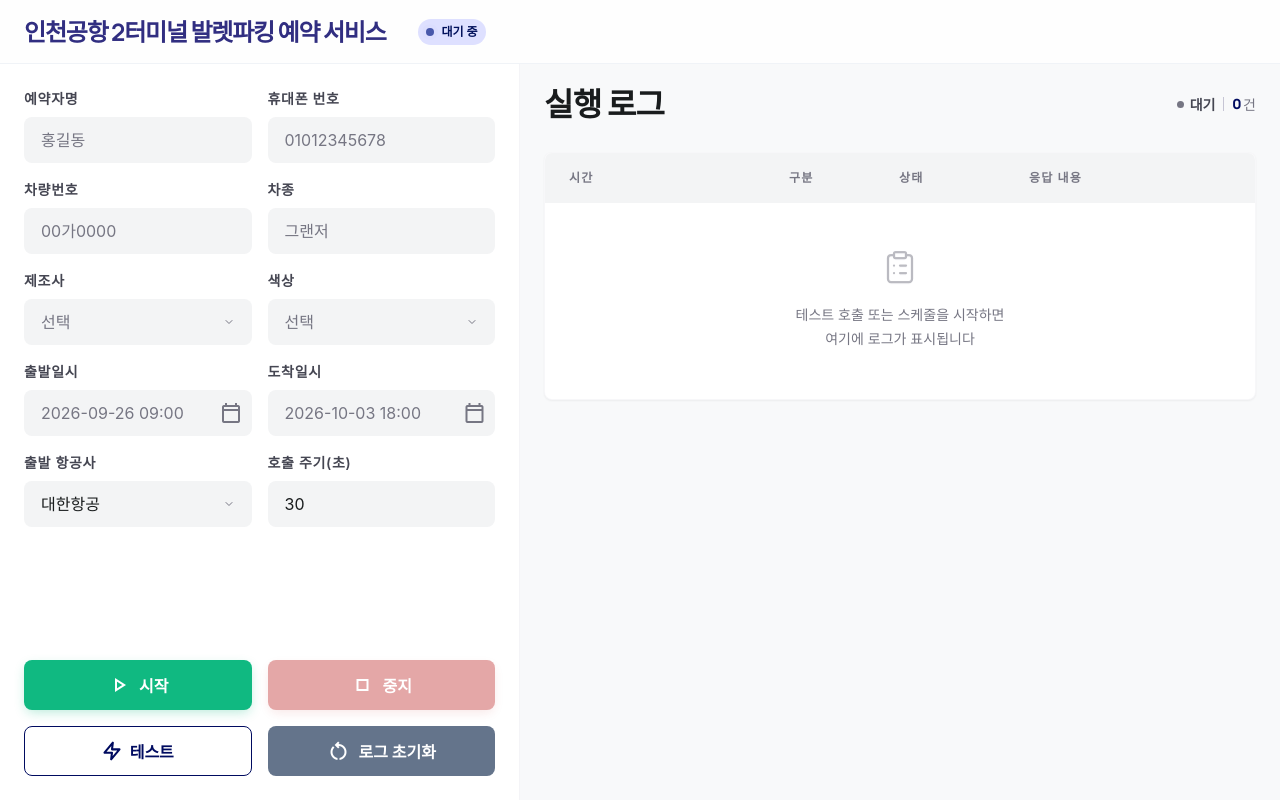
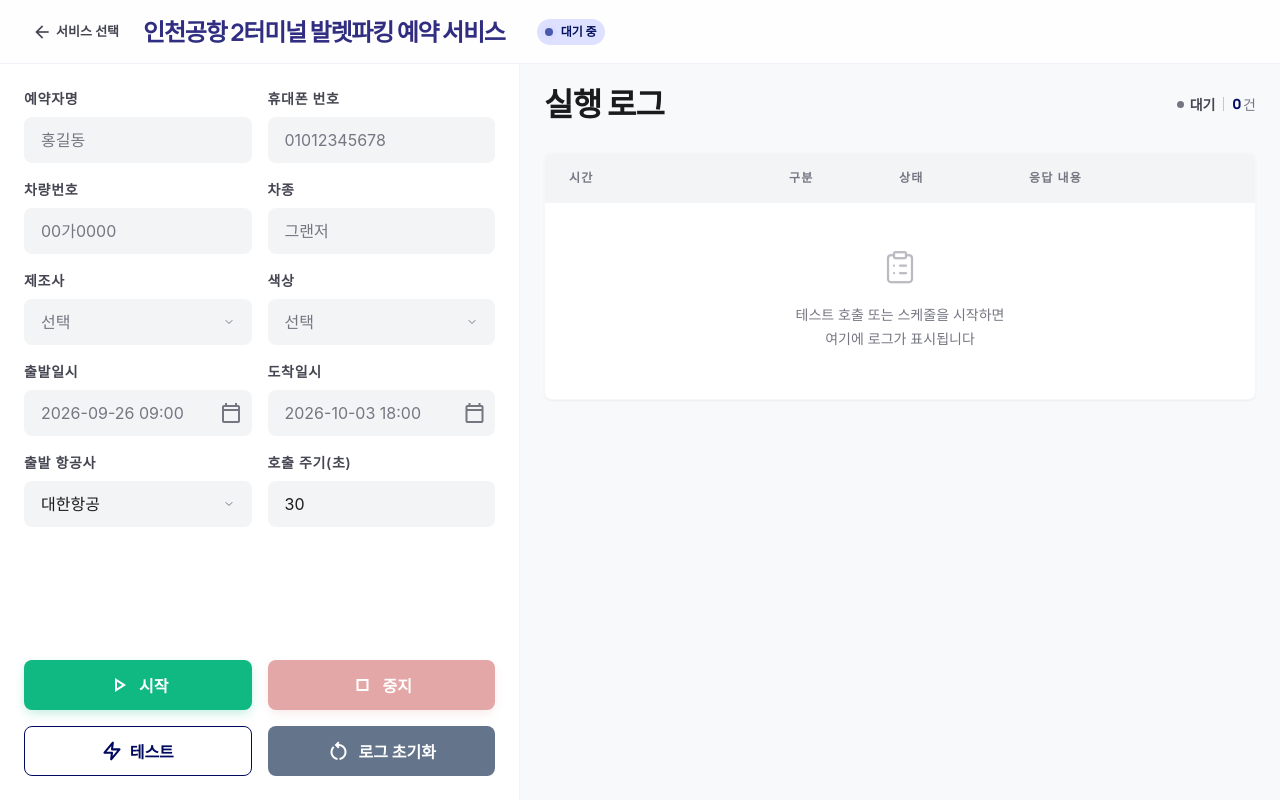
Before and after one commit to philosykos/airport-parking-master, a Flask app: page /t2-valet/ in a window 1280 px wide. Run offline with Flask 3, Linux system fonts and the light colour scheme; data that the repository does not hold is empty; parts of the project's set-up code (start-up, migrations or seed data) failed here and were passed over; some web fonts are replaced.

Commit message:
feat: T2 화면에 서비스 선택 돌아가기 링크 추가

```diff
--- a/static/css/layout.css
+++ b/static/css/layout.css
@@ -26,6 +26,33 @@
     font-weight: 700;
     letter-spacing: -0.05em;
     color: var(--primary-deep);
+}
+.header-back {
+    display: inline-flex;
+    align-items: center;
+    gap: var(--space-0\.5);
+    padding: var(--space-0\.5) var(--space-1);
+    border-radius: var(--radius-full);
+    color: var(--on-surface-variant);
+    font-size: 13px;
+    font-weight: 600;
+    text-decoration: none;
+}
+.header-back:hover {
+    background: var(--surface-container);
+    color: var(--primary);
+}
+.header-back:focus-visible {
+    outline: 2px solid var(--primary-fixed-dim);
+    outline-offset: 2px;
+}
+.header-back .material-symbols-outlined {
+    font-size: 20px;
+}
+@media (max-width: 480px) {
+    .header-back-text {
+        display: none;
+    }
 }
 
 .status-badge {
--- a/templates/t2_valet.html
+++ b/templates/t2_valet.html
@@ -51,6 +51,10 @@
     <!-- Header -->
     <nav class="app-header">
         <div class="app-header-left">
+            <a class="header-back" href="{{ url_for('landing') }}" aria-label="서비스 선택으로 돌아가기">
+                <span class="material-symbols-outlined" aria-hidden="true">arrow_back</span>
+                <span class="header-back-text">서비스 선택</span>
+            </a>
             <span class="title-main">인천공항 2터미널 발렛파킹 예약 서비스</span>
             <div class="status-badge" id="header-status">
                 <span class="ping-container">
```
Also changed, not shown: tests/test_routes.py (+9 -0 lines).
